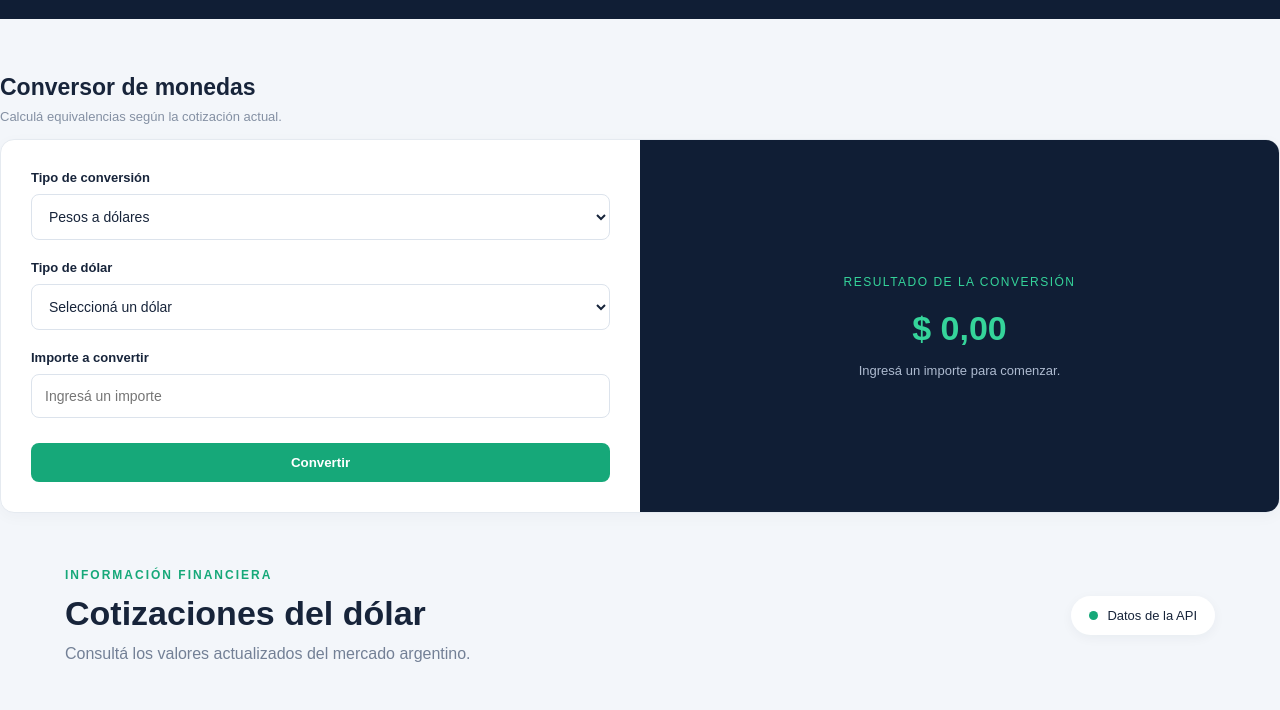
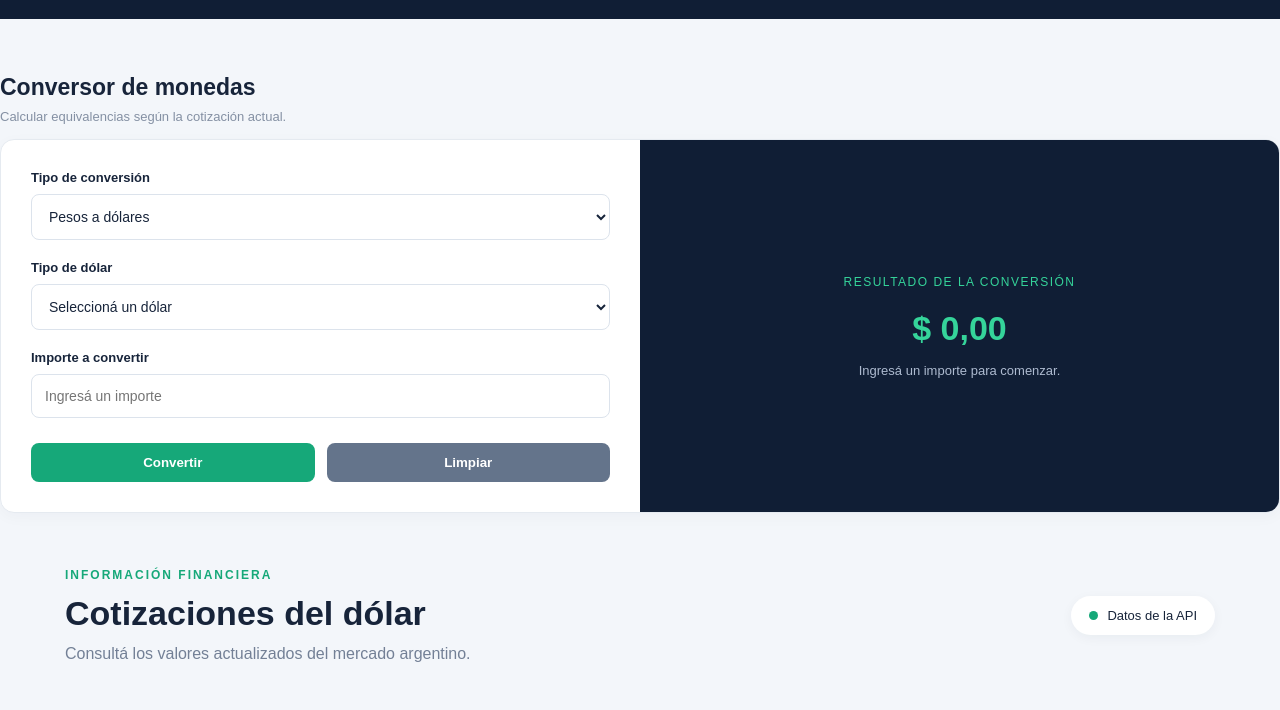
Before and after one commit to mpiabsas61/DolarHoy, a plain HTML site: page index.html in a window 1280 px wide. Shown: the part 63-773 px from the top of the page. Drawn offline with Linux system fonts and the light colour scheme; no server answers.

Commit message:
Boton limpiar

```diff
--- a/css/styles.css
+++ b/css/styles.css
@@ -292,3 +292,21 @@ footer {
         grid-template-columns: 1fr;
     }
 }
+
+.converter-buttons {
+    display: flex;
+    gap: 12px;
+    margin-top: 5px;
+}
+
+.converter-buttons button {
+    flex: 1;
+}
+
+.btn-limpiar {
+    background: #64748b;
+}
+
+.btn-limpiar:hover {
+    background: #475569;
+}
--- a/index.html
+++ b/index.html
@@ -24,7 +24,7 @@
     <div class="section-heading">
         <div>
             <h2>Conversor de monedas</h2>
-            <p>Calculá equivalencias según la cotización actual.</p>
+            <p>Calcular equivalencias según la cotización actual.</p>
         </div>
     </div>
 
@@ -66,9 +66,15 @@
                 >
             </div>
 
-            <button id="btnConvertir">
-                Convertir
-            </button>
+           <div class="converter-buttons">
+    <button id="btnConvertir">
+        Convertir
+    </button>
+
+    <button id="btnLimpiar" class="btn-limpiar">
+        Limpiar
+    </button>
+</div>
 
         </div>
 
--- a/js/conversor.js
+++ b/js/conversor.js
@@ -22,6 +22,7 @@ function iniciarConversor(cotizaciones) {
     const btnConvertir = document.getElementById("btnConvertir");
     const resultado = document.getElementById("resultado");
     const detalle = document.getElementById("detalleConversion");
+    const btnLimpiar = document.getElementById("btnLimpiar");
 
     // Cargar los tipos de dólar disponibles
     selectDolar.innerHTML =
@@ -93,4 +94,16 @@ function iniciarConversor(cotizaciones) {
         }
 
     };
+    btnLimpiar.addEventListener("click", () => {
+
+    inputImporte.value = "";
+    selectDolar.value = "";
+    selectOperacion.value = "pesosDolares";
+
+    resultado.textContent = "$ 0,00";
+
+    detalle.textContent =
+        "Ingresá un importe para comenzar.";
+
+});
 }
```
